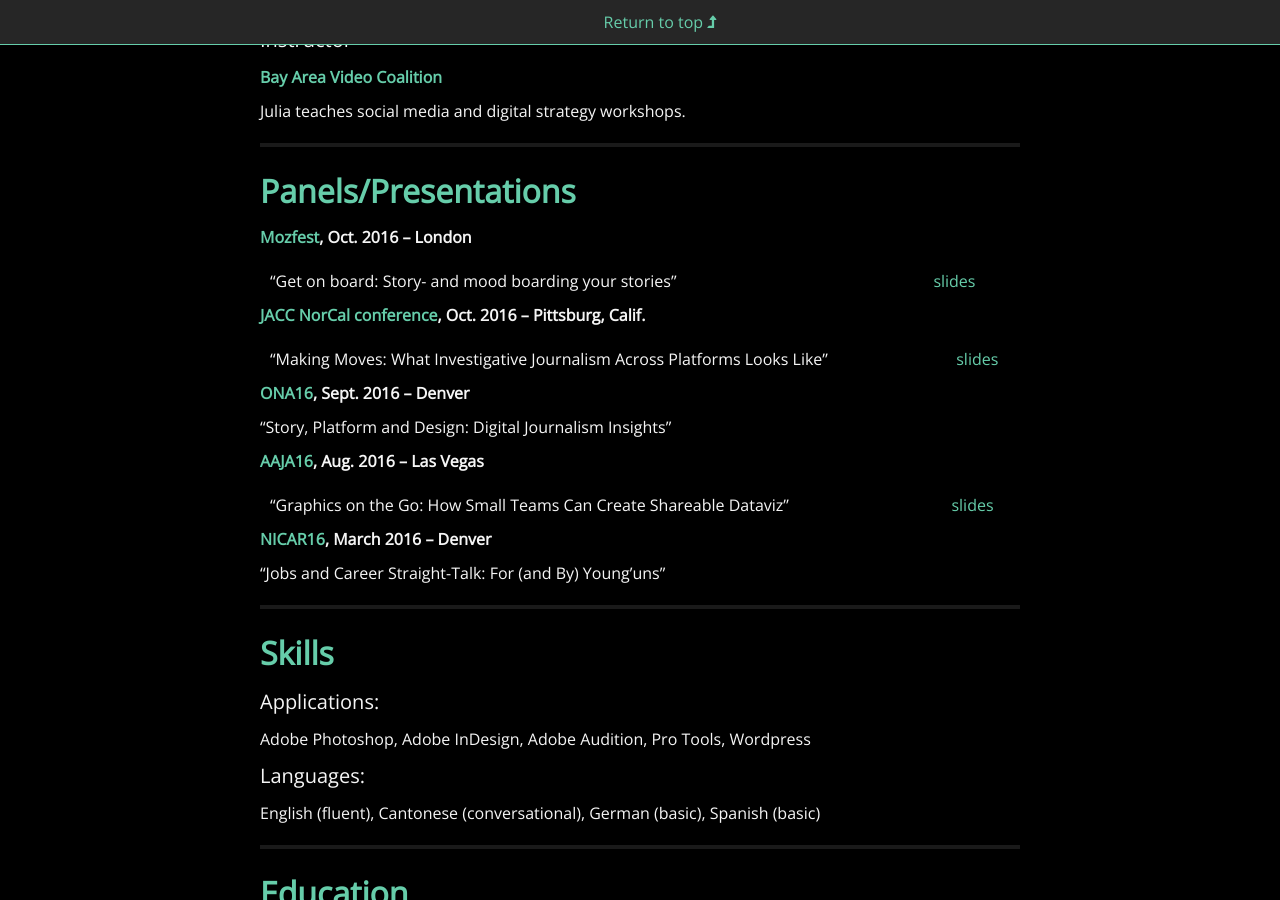
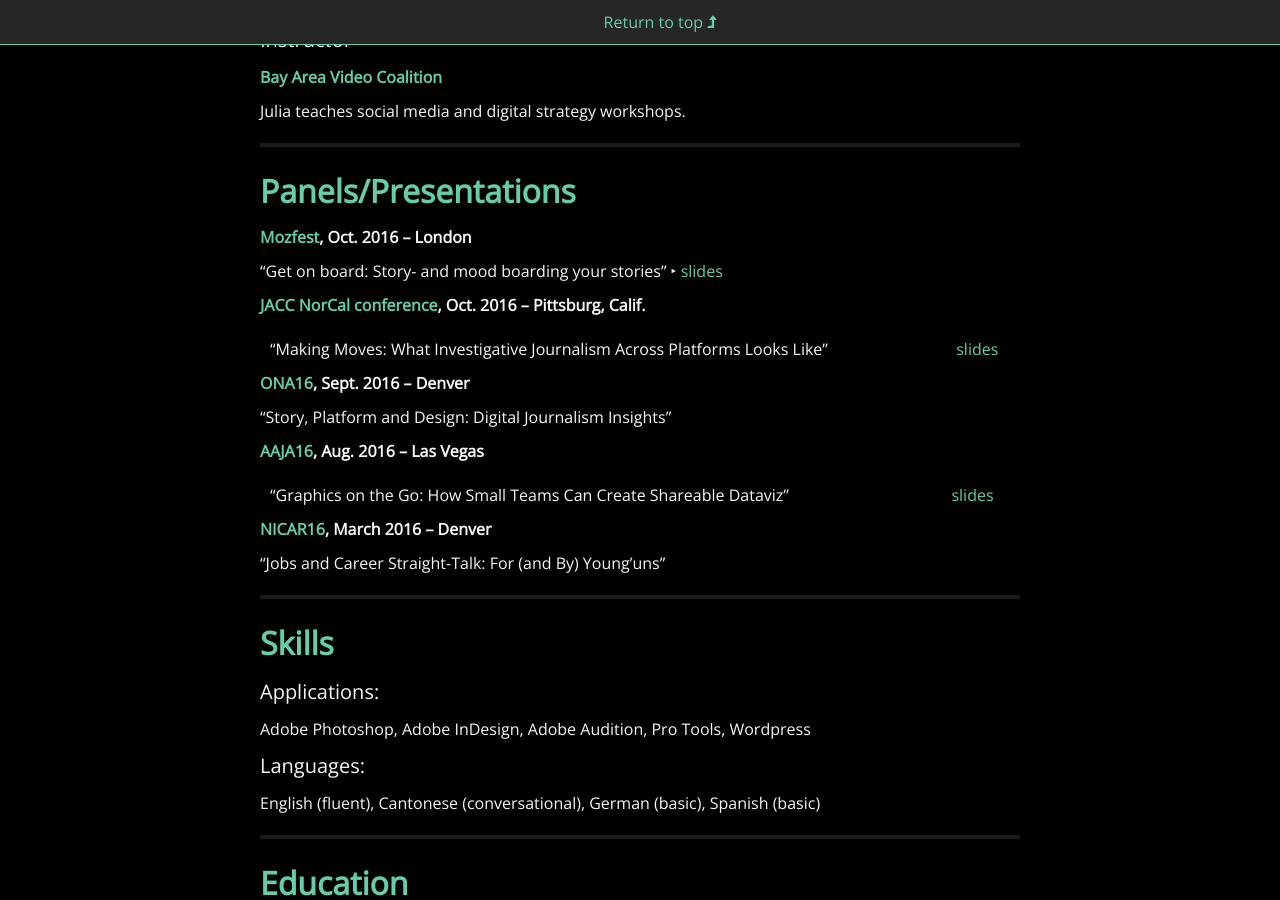
Before and after one commit to juliachanb/juliachanb.github.io, a Jekyll site: the page built from pages/resume.md, in a window 1280 px wide and 900 px high, scrolled down 2898 px. Built offline with Jekyll 4.4.1, drawn with Linux system fonts in a browser that asks for light colours; nearby versions of some CDN libraries; some web fonts are replaced.

```diff
--- a/pages/resume.md
+++ b/pages/resume.md
@@ -114,7 +114,7 @@ ___
 
 **[Mozfest](https://mozillafestival.org/), Oct. 2016 – London**
 
-“Get on board: Story- and mood boarding your stories” | [slides](https://docs.google.com/presentation/d/1__DHKmDQSjgQe-RwPAHSJoYzN28zHblaUeavtj0Oxbw/present?slide=id.g35f391192_00)
+“Get on board: Story- and mood boarding your stories” ‣ [slides](https://docs.google.com/presentation/d/1__DHKmDQSjgQe-RwPAHSJoYzN28zHblaUeavtj0Oxbw/present?slide=id.g35f391192_00)
 
 **[JACC NorCal conference](http://jacconline.org/norcal-2016/), Oct. 2016 – Pittsburg, Calif.**
 
```
